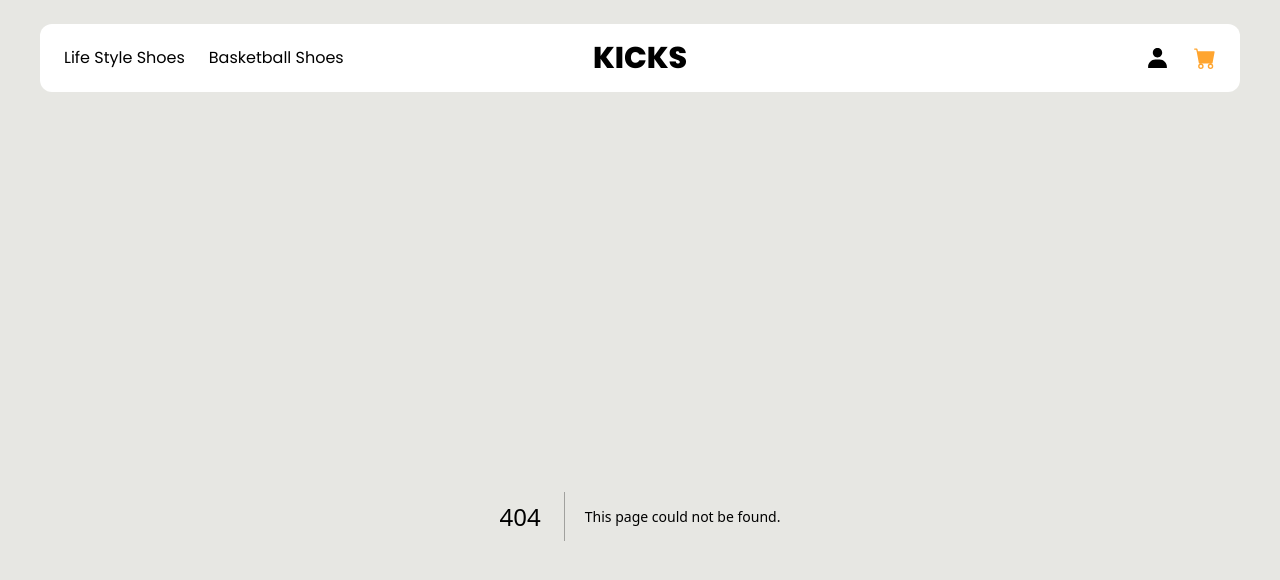
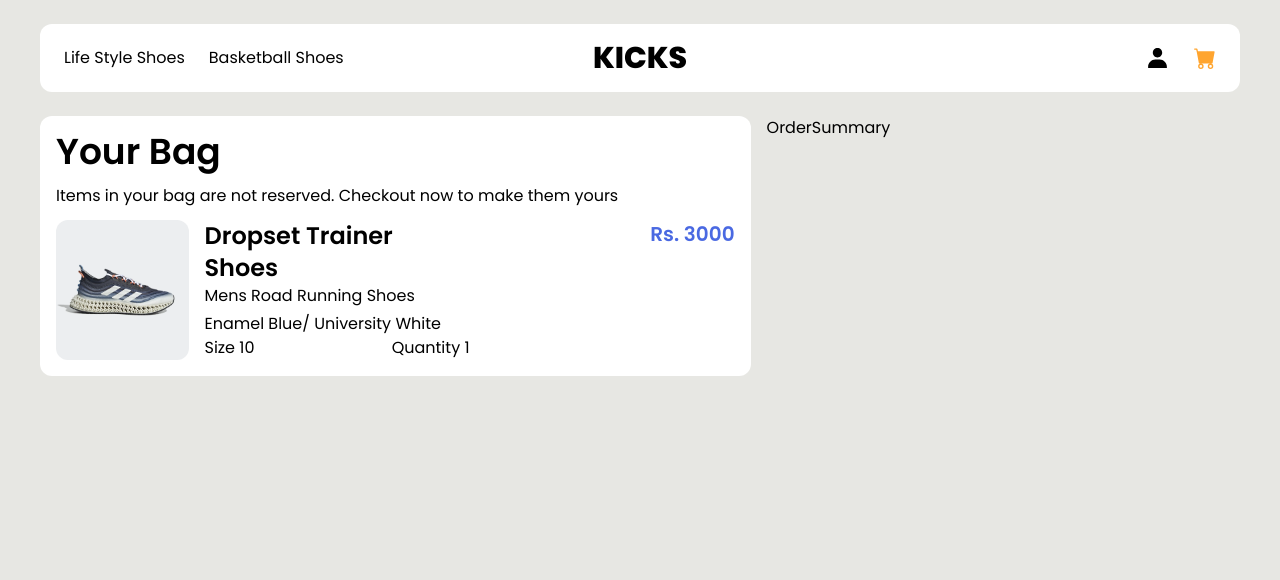
Before and after one commit to ashmeetsmonga/nextjs-kicks, a Next.js app: page /cart in a window 1280 px wide. Before the commit this address had no page. Shown: the top 580 px of the page. Built offline with nearby package versions, Linux system fonts and the light colour scheme.

Commit message:
added bag component in cart

```diff
--- /dev/null
+++ b/app/cart/components/Bag.tsx
@@ -0,0 +1,38 @@
+import Image from "next/image";
+import React from "react";
+
+const Bag = () => {
+	return (
+		<div className='w-full md:w-3/5 flex flex-col gap-3 p-4 rounded-xl bg-white'>
+			<h2 className='text-2xl md:text-4xl font-semibold'>Your Bag</h2>
+			<p>Items in your bag are not reserved. Checkout now to make them yours</p>
+			<div className='flex gap-2 md:gap-4'>
+				<div className='relative w-1/3 aspect-square md:w-1/5 rounded-xl'>
+					<Image
+						src='/images/shoe-1.png'
+						alt='shoe'
+						fill
+						objectFit='cover'
+						className='rounded-xl'
+					/>
+				</div>
+				<div className='w-2/3 md:w-4/5 flex flex-col md:flex-row md:justify-between gap-2'>
+					<div className='w-full md:w-1/2'>
+						<h2 className='text-xl md:text-2xl font-semibold'>Dropset Trainer Shoes</h2>
+						<div className='flex flex-col gap-1'>
+							<p>Mens Road Running Shoes</p>
+							<p>Enamel Blue/ University White</p>
+						</div>
+						<div className='w-full flex justify-between'>
+							<p>Size 10</p>
+							<p>Quantity 1</p>
+						</div>
+					</div>
+					<div className='text-theme-blue font-semibold text-xl'>Rs. 3000</div>
+				</div>
+			</div>
+		</div>
+	);
+};
+
+export default Bag;
--- /dev/null
+++ b/app/cart/components/OrderSummary.tsx
@@ -0,0 +1,7 @@
+import React from "react";
+
+const OrderSummary = () => {
+	return <div className='w-2/5'>OrderSummary</div>;
+};
+
+export default OrderSummary;
--- /dev/null
+++ b/app/cart/page.tsx
@@ -0,0 +1,14 @@
+import React from "react";
+import Bag from "./components/Bag";
+import OrderSummary from "./components/OrderSummary";
+
+const Cart = () => {
+	return (
+		<div className='w-full flex flex-col md:flex-row gap-4'>
+			<Bag />
+			<OrderSummary />
+		</div>
+	);
+};
+
+export default Cart;
```
